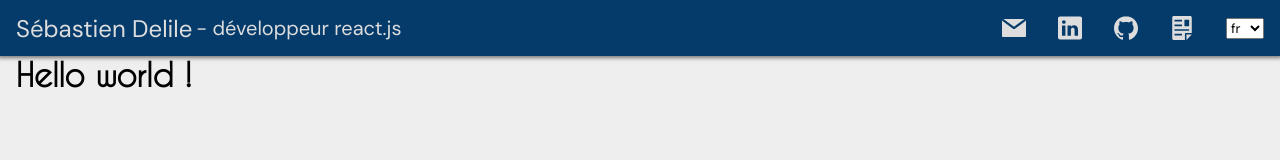
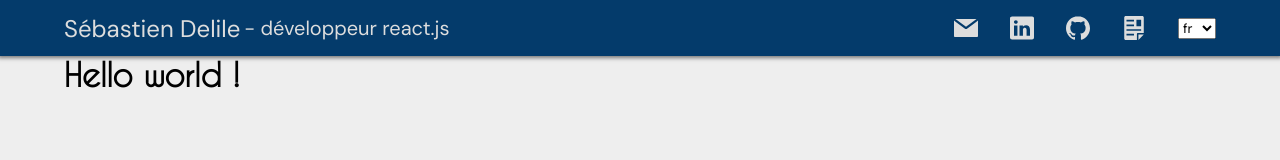
Before and after one commit to SebDelile/SebDelile.github.io, a Gatsby site: page / in a window 1280 px wide. Built offline with nearby package versions, Linux system fonts and the light colour scheme; Gatsby itself is replaced by a stand-in of ours; a web font is replaced by a local one.

Commit message:
fix: main padding issue, fi and refactoring

```diff
--- a/src/components/Header.jsx
+++ b/src/components/Header.jsx
@@ -1,6 +1,5 @@
 import * as React from 'react';
 import styled from 'styled-components';
-import { mainPadding } from '../utils/style/mainPadding';
 import { SocialMedia } from './SocialMedia';
 
 export const Header = () => (
@@ -19,11 +18,8 @@ export const Header = () => (
 );
 
 const Wrapper = styled.header`
-  ${mainPadding}
-
   position: sticky;
   top: 0;
-  width: 100%;
   display: grid;
   grid-template-columns: 1fr auto;
   grid-template-rows: auto auto;
--- a/src/components/Layout.jsx
+++ b/src/components/Layout.jsx
@@ -1,18 +1,45 @@
 import * as React from 'react';
 import { GlobalStyleProvider } from '../utils/style/GlobalStyleProvider';
 import styled from 'styled-components';
-import { mainPadding } from '../utils/style/mainPadding';
 import { Header } from './Header';
 
 export const Layout = ({ children, title }) => (
   <>
     <GlobalStyleProvider />
     <title>{title}</title>
-    <Header />
-    <Main>{children}</Main>
+    <Wrapper>
+      <Header />
+      <Main>{children}</Main>
+    </Wrapper>
   </>
 );
 
+const Wrapper = styled.div`
+  height: 100%;
+  min-width: 20rem;
+  background: var(--color-background);
+  overflow-y: auto;
+  display: flex;
+  flex-direction: column;
+
+  & > * {
+    padding-left: 1rem;
+    padding-right: 1rem;
+    flex-shrink: 0;
+
+    @media only screen and (min-width: 20rem) {
+      padding-left: calc(100vw * 0.05);
+      padding-right: calc(100vw * 0.05 - (100vw - 100%));
+      /* min-width 20rem : (100vw-100%) on the padding-rigth allows the content to remain centred even in the presence of Y-scroolbar*/
+    }
+    @media only screen and (min-width: 90rem) {
+      padding-left: calc((100vw - 90rem * 0.9) / 2);
+      padding-right: calc((100vw - 90rem * 0.9) / 2 - (100vw - 100%));
+      /* min-width 90rem : content never exceeds 90rem*/
+    }
+  }
+`;
+
 const Main = styled.main`
-  ${mainPadding}
+  flex-grow: 1;
 `;
--- a/src/utils/style/GlobalStyleProvider.jsx
+++ b/src/utils/style/GlobalStyleProvider.jsx
@@ -104,12 +104,8 @@ const GlobalStyle = createGlobalStyle`
     height: 100%;
   }
 
-  body{
-    min-width: 20rem;
-    background: var(--color-background);
-    overflow-y: auto;
-    display: flex;
-    flex-direction: column;
+  #___gatsby, #gatsby-focus-wrapper {
+    all: inherit;
   }
 
   .sr-only {
--- a/src/utils/style/mainPadding.js
+++ /dev/null
@@ -1,14 +0,0 @@
-export const mainPadding = `width: 100%;
-  padding-left: 1rem;
-  padding-right: 1rem;
-  @media only screen and (min-width: 20rem) {
-    padding-left: calc(5% - (100vw - 100%)) 0 5%;
-    padding-right: calc(5% - (100vw - 100%)) 0 5%;
-
-  }
-  @media only screen and (min-width: 90rem) {
-    padding-left: 0 calc((100% - 90rem * 0.9) / 2) 0 calc((100% - (100vw - 100%) - 90rem * 0.9) / 2);
-    padding-right: 0 calc((100% - 90rem * 0.9) / 2) 0 calc((100% - (100vw - 100%) - 90rem * 0.9) / 2);
-  }`;
-/* min-width 20rem : (100vw-100%) on the padding-rigth allows the content to remain centred even in the presence of Y-scroolbar*/
-/* min-width 90rem : content never exceeds 90rem*/
```
